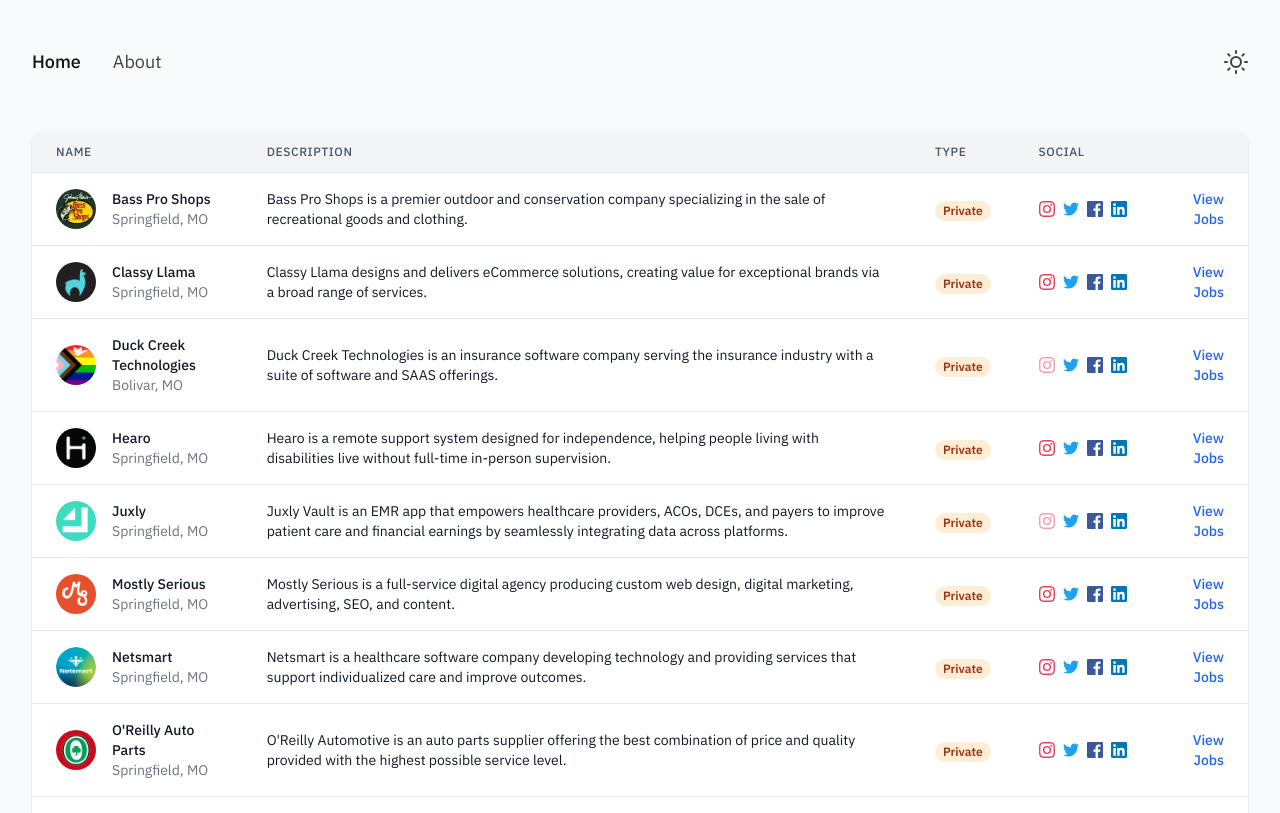
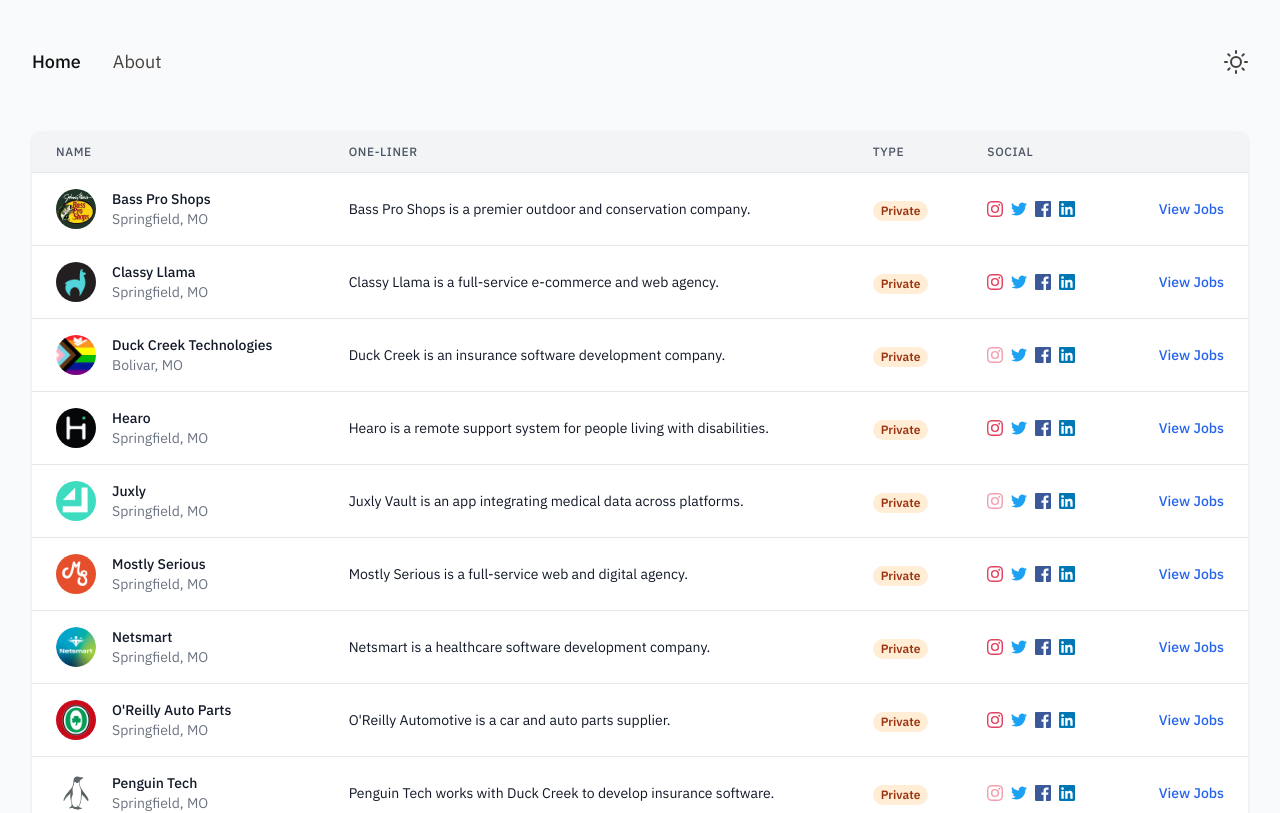
Before and after one commit to bolandonl/ozktech.com, a Next.js app: page / in a window 1280 px wide. Shown: the top 813 px of the page. Built offline with nearby package versions, Linux system fonts and the light colour scheme.

Commit message:
Add one-liners.

```diff
--- a/data/companies.ts
+++ b/data/companies.ts
@@ -15,8 +15,7 @@
   {
     name: 'Juxly',
     category: 'Private',
-    description:
-      'Juxly Vault is an EMR app that empowers healthcare providers, ACOs, DCEs, and payers to improve patient care and financial earnings by seamlessly integrating data across platforms.',
+    description: 'Juxly Vault is an app integrating medical data across platforms.',
     facebook: 'Juxly-108425987584011',
     instagram: '',
     twitter: 'juxlyhealth',
@@ -28,8 +27,7 @@
   {
     name: 'Bass Pro Shops',
     category: 'Private',
-    description:
-      'Bass Pro Shops is a premier outdoor and conservation company specializing in the sale of recreational goods and clothing.',
+    description: 'Bass Pro Shops is a premier outdoor and conservation company.',
     facebook: 'bassproshops',
     instagram: 'bassproshops',
     twitter: 'bassproshops',
@@ -41,8 +39,7 @@
   {
     name: 'Classy Llama',
     category: 'Private',
-    description:
-      'Classy Llama designs and delivers eCommerce solutions, creating value for exceptional brands via a broad range of services.',
+    description: 'Classy Llama is a full-service e-commerce and web agency.',
     facebook: 'ClassyLlama',
     instagram: 'classyllama',
     twitter: 'classyllama',
@@ -54,8 +51,7 @@
   {
     name: 'Mostly Serious',
     category: 'Private',
-    description:
-      'Mostly Serious is a full-service digital agency producing custom web design, digital marketing, advertising, SEO, and content.',
+    description: 'Mostly Serious is a full-service web and digital agency.',
     facebook: 'mostlyserious',
     instagram: 'mostly_serious',
     twitter: 'mostly_serious',
@@ -67,8 +63,7 @@
   {
     name: 'Netsmart',
     category: 'Private',
-    description:
-      'Netsmart is a healthcare software company developing technology and providing services that support individualized care and improve outcomes.',
+    description: 'Netsmart is a healthcare software development company.',
     facebook: 'netsmart',
     instagram: 'netsmartcareers',
     twitter: 'netsmarttech',
@@ -80,7 +75,7 @@
   {
     name: `O'Reilly Auto Parts`,
     category: 'Private',
-    description: `O'Reilly Automotive is an auto parts supplier offering the best combination of price and quality provided with the highest possible service level.`,
+    description: `O'Reilly Automotive is a car and auto parts supplier.`,
     facebook: 'oreillyautoparts',
     instagram: 'oreillyautoparts',
     twitter: 'OReillyAuto',
@@ -92,8 +87,7 @@
   {
     name: 'Duck Creek Technologies',
     category: 'Private',
-    description:
-      'Duck Creek Technologies is an insurance software company serving the insurance industry with a suite of software and SAAS offerings.',
+    description: 'Duck Creek is an insurance software development company.',
     facebook: 'duckcreektech',
     instagram: '',
     twitter: 'duckcreektech',
@@ -105,8 +99,7 @@
   {
     name: 'Penguin Tech',
     category: 'Private',
-    description:
-      'Penguin Tech delivers advanced technology solutions that compliment the core P&C Insurance Software of Duck Creek Technologies.',
+    description: 'Penguin Tech works with Duck Creek to develop insurance software.',
     facebook: 'penguintechs',
     instagram: '',
     twitter: 'PenguinTechs',
@@ -118,8 +111,7 @@
   {
     name: 'Hearo',
     category: 'Private',
-    description:
-      'Hearo is a remote support system designed for independence, helping people living with disabilities live without full-time in-person supervision.',
+    description: 'Hearo is a remote support system for people living with disabilities.',
     facebook: 'HearoLife',
     instagram: 'hearolife',
     twitter: 'hearolife',
--- a/pages/about.tsx
+++ b/pages/about.tsx
@@ -13,28 +13,28 @@
           <div className="text-lg flex justify-center">
             <div className="text-stone-700 dark:text-quicksilver flex-col justify-center">
               <div className="text-left space-y-6 max-w-3xl">
-                <p>
-                  <span className="ml-6">After</span> moving to the Ozarks at the start of 2022, I
-                  made random Google searches to explore the area&apos;s tech scene. I was happy to
+                <p className="max-w-prose">
+                  <span className="ml-6">Not long after</span> moving to the Ozarks at the start of
+                  2022, I started browsing the area&apos;s tech scene online. I was happy to
                   discover a lot of activity in the Ozarks, but it was scattered across multiple
                   websites and social media platforms. I decided to create this website to
                   consolidate all of the information I found into one place.
                 </p>
-                <p>
-                  <span className="ml-6">I</span> decided to build ozktech.com - a simple way to
-                  find tech companies and jobs in the Ozarks. What started as a random Notes
+                <p className="max-w-prose">
+                  <span className="ml-6">That</span> led to what is now ozktech.com - a simple way
+                  to find tech companies and jobs in the Ozarks. What started as a random Notes
                   document on my phone is now available as OSS to be shared, copied, and improved
                   upon. The intention is to make this a living document available to anyone who may
                   need it.
                 </p>
-                <p>
+                <p className="max-w-prose">
                   <span className="ml-6">If</span> any of the information on this website is
                   incorrect or there are known companies or startups that are missing, please create
                   an issue or open a pull request. Also, if 1) you are a new company or startup in
                   the Ozarks and would like to be added to the list or 2) you have any ideas or want
                   to contribute, please reach out.
                 </p>
-                <p className="dark:text-white text-black font-semibold">
+                <p className="dark:text-white text-black font-semibold max-w-prose">
                   <a
                     href="https://boland.onl"
                     target="_blank"
--- a/pages/index.tsx
+++ b/pages/index.tsx
@@ -26,7 +26,7 @@
                       Name
                     </th>
                     <th className="px-6 py-3 bg-gray-100 text-left text-xs leading-4 font-medium text-gray-600 uppercase tracking-wider">
-                      Description
+                      One-liner
                     </th>
                     <th className="px-6 py-3 bg-gray-100 text-left text-xs leading-4 font-medium text-gray-600 uppercase tracking-wider">
                       Type
```
